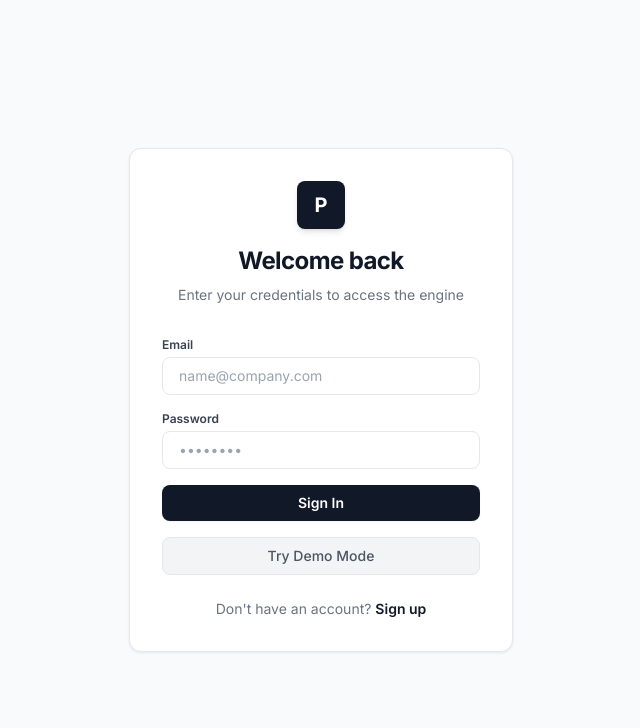
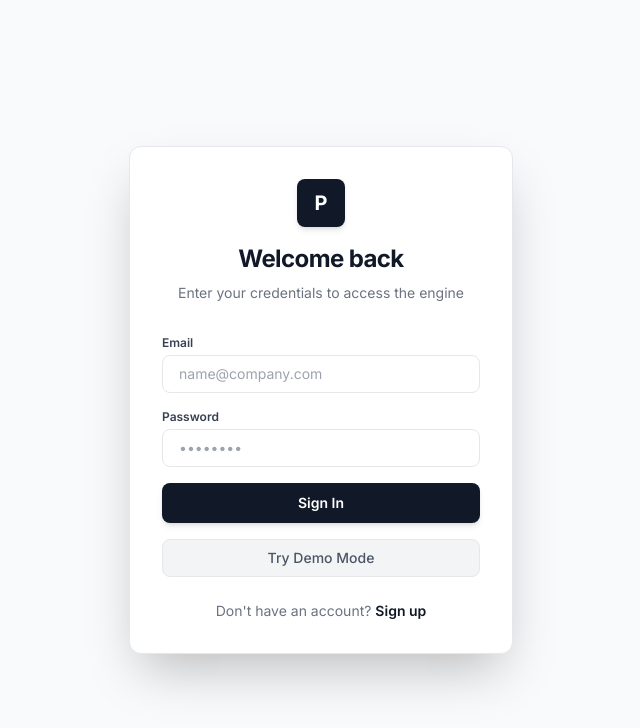
Before and after one commit to roshandhiman/p95.ai, a React (Vite) app in the folder frontend/: page /login in a window 1280 px wide. Shown: the top 728 px of the page, without its empty margins (319-959 px from the left). Built offline with nearby package versions, Linux system fonts and the light colour scheme; no server answers.

Commit message:
index.css

```diff
--- a/frontend/src/index.css
+++ b/frontend/src/index.css
@@ -3,6 +3,7 @@
 @tailwind utilities;
 
 /* ======================== THEME VARIABLES ======================== */
+@layer base {
   :root,
   [data-theme="light"] {
     --bg-primary: #f9fafb;
@@ -54,8 +55,6 @@
     --glass-bg: rgba(15,17,23,0.85);
   }
 
-/* ======================== BASE STYLES ======================== */
-@layer base {
   body {
     background-color: var(--bg-primary);
     color: var(--text-primary);
@@ -65,6 +64,7 @@
 }
 
 /* ======================== COMPONENTS ======================== */
+@layer components {
   .glass-nav {
     background: var(--glass-bg);
     backdrop-filter: blur(12px);
@@ -115,21 +115,53 @@
   .btn-secondary:hover:not(:disabled) {
     background: var(--bg-tertiary);
   }
+}
 
-/* ======================== THEMED OVERRIDES ======================== */
+/* ======================== UTILITIES & OVERRIDES ======================== */
+@layer utilities {
+  .glass-card {
+    background: var(--glass-bg);
+    backdrop-filter: blur(16px);
+    border: 1px solid var(--border-primary);
+    @apply rounded-2xl shadow-xl;
+  }
+
+  .gradient-text {
+    @apply bg-clip-text text-transparent bg-gradient-to-r from-blue-500 to-indigo-600;
+  }
+
+  /* Custom Scrollbar */
+  ::-webkit-scrollbar {
+    width: 8px;
+    height: 8px;
+  }
+
+  ::-webkit-scrollbar-track {
+    background: var(--bg-primary);
+  }
+
+  ::-webkit-scrollbar-thumb {
+    background: var(--border-secondary);
+    border-radius: 10px;
+    border: 2px solid var(--bg-primary);
+  }
+
+  ::-webkit-scrollbar-thumb:hover {
+    background: var(--text-tertiary);
+  }
+
+  /* Dark mode specific utility adjustments */
   [data-theme="dark"] select {
     background: var(--bg-input);
     color: var(--text-primary);
     border-color: var(--border-primary);
   }
 
-[data-theme="dark"] table thead tr {
-  background: var(--bg-tertiary) !important;
-}
-
+  [data-theme="dark"] table thead tr { background: var(--bg-tertiary) !important; }
   [data-theme="dark"] .bg-white { background: var(--bg-secondary) !important; }
   [data-theme="dark"] .bg-gray-50 { background: var(--bg-primary) !important; }
   [data-theme="dark"] .bg-gray-100 { background: var(--bg-tertiary) !important; }
+  [data-theme="dark"] .bg-gray-200 { background: #2d3141 !important; }
   [data-theme="dark"] .border-gray-200 { border-color: var(--border-primary) !important; }
   [data-theme="dark"] .border-gray-100 { border-color: var(--border-primary) !important; }
   [data-theme="dark"] .border-gray-300 { border-color: var(--border-secondary) !important; }
@@ -153,27 +185,9 @@
   [data-theme="dark"] .bg-green-50 { background: #0d2818 !important; }
   [data-theme="dark"] .text-green-900, [data-theme="dark"] .text-green-800, [data-theme="dark"] .text-green-700, [data-theme="dark"] .text-green-600 { color: #86efac !important; }
   [data-theme="dark"] .border-green-200 { border-color: #166534 !important; }
+}
 
-[data-theme="dark"] .bg-amber-50 { background: #2d1f06 !important; }
-[data-theme="dark"] .text-amber-900, [data-theme="dark"] .text-amber-800 { color: #fcd34d !important; }
-[data-theme="dark"] .border-amber-200 { border-color: #92400e !important; }
-
-[data-theme="dark"] .bg-emerald-50 { background: #0d2818 !important; }
-[data-theme="dark"] .text-emerald-900, [data-theme="dark"] .text-emerald-700 { color: #6ee7b7 !important; }
-
-[data-theme="dark"] .bg-purple-50 { background: #1e1040 !important; }
-[data-theme="dark"] .text-purple-700 { color: #c4b5fd !important; }
-
-[data-theme="dark"] .bg-blue-50.border-blue-200 { background: #172554 !important; border-color: #1e40af !important; }
-[data-theme="dark"] .text-blue-900 { color: #93c5fd !important; }
-[data-theme="dark"] .text-blue-600 { color: #60a5fa !important; }
-
-/* Scrollbar dark mode */
-[data-theme="dark"] ::-webkit-scrollbar { width: 6px; }
-[data-theme="dark"] ::-webkit-scrollbar-track { background: var(--bg-primary); }
-[data-theme="dark"] ::-webkit-scrollbar-thumb { background: var(--border-secondary); border-radius: 3px; }
-
-/* Smooth theme transition — applied temporarily during toggle */
+/* Smooth theme transition */
 html.theme-transitioning,
 html.theme-transitioning *,
 html.theme-transitioning *::before,
```
Lines whose indentation alone changed are shown as unchanged.
